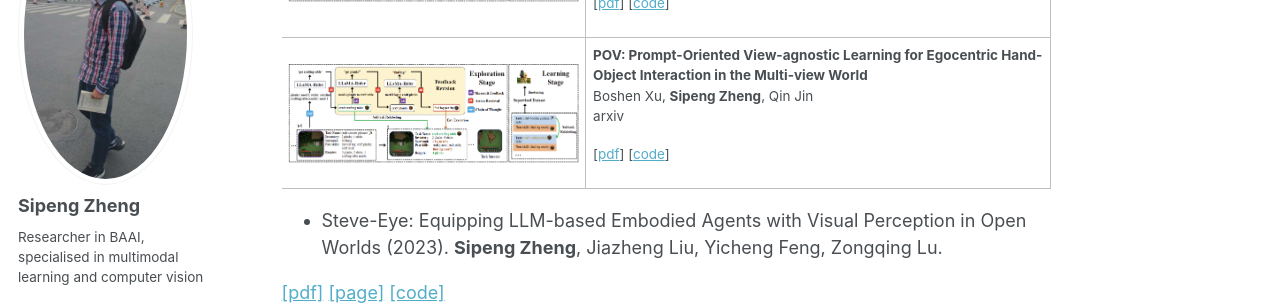
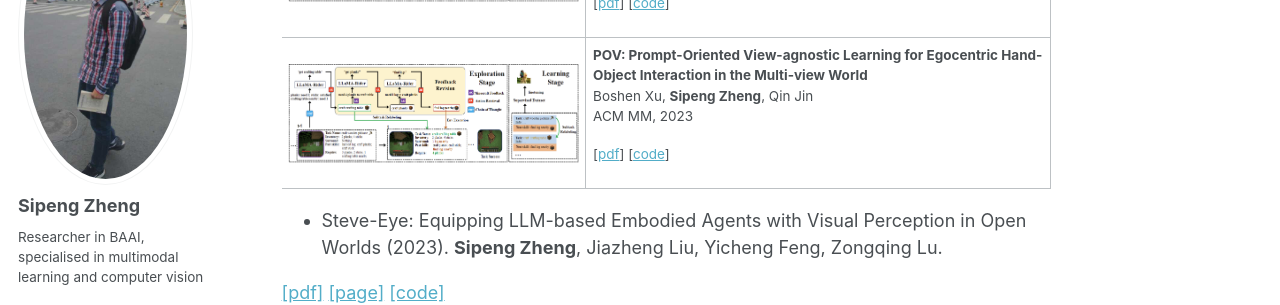
Before and after one commit to zhengsipeng/zhengsipeng.github.io, a Jekyll site: the page built from _pages/about.md, in a window 1280 px wide and 900 px high, scrolled down 1360 px. Shown: the part 152-457 px from the top of the window. Built offline with Jekyll 4.4.1, drawn with Linux system fonts in a browser that asks for light colours.

Commit message:
update 24.1.4

```diff
--- a/_pages/about.md
+++ b/_pages/about.md
@@ -75,7 +75,7 @@ My CV can be found in [CV](https://zhengsipeng.github.io/cv/) or [downloaded CV]
   <td>
       <p><strong>POV: Prompt-Oriented View-agnostic Learning for Egocentric Hand-Object Interaction in the Multi-view World</strong><br>
         Boshen Xu, <b>Sipeng Zheng</b>, Qin Jin<br>
-        arxiv
+        ACM MM, 2023
       </p>
       <p>
           [<a target="_blank" href="https://arxiv.org/abs/2310.08922">pdf</a>]
```
